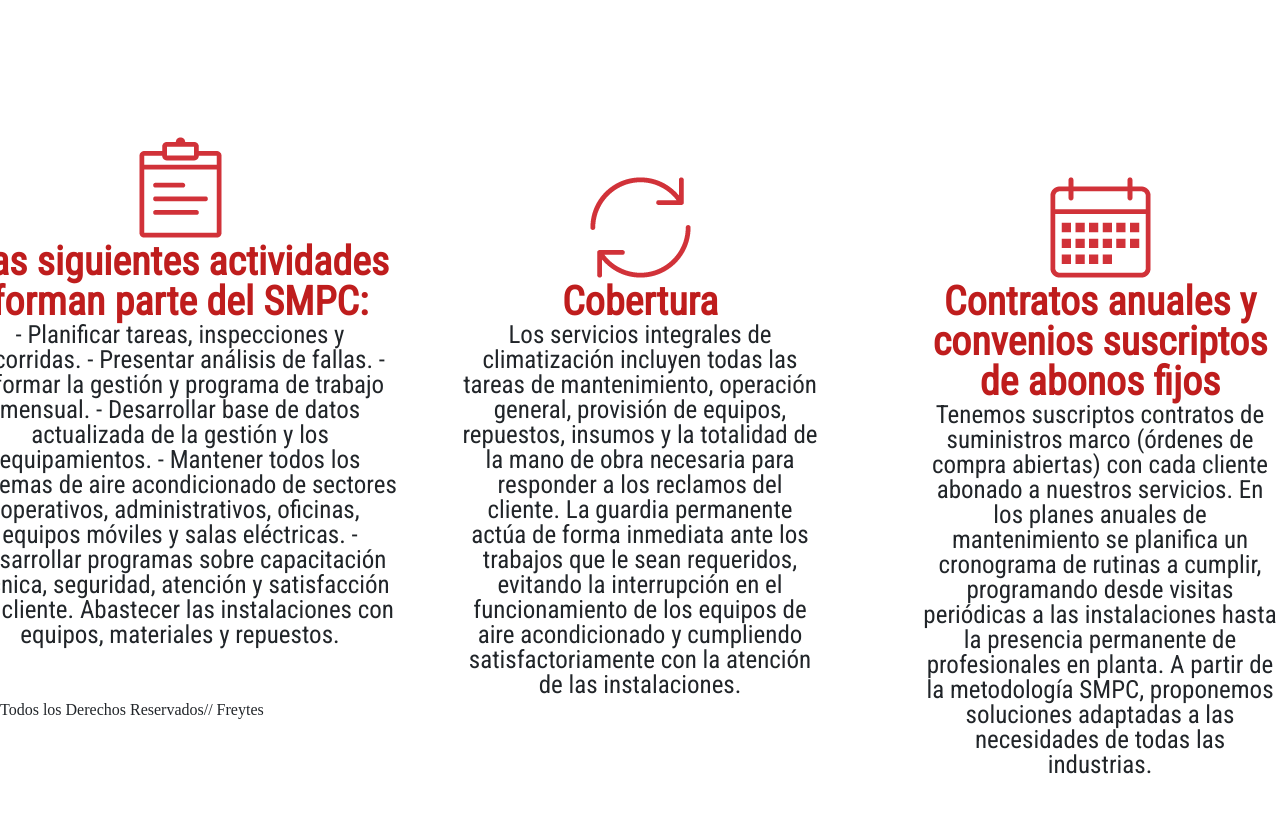
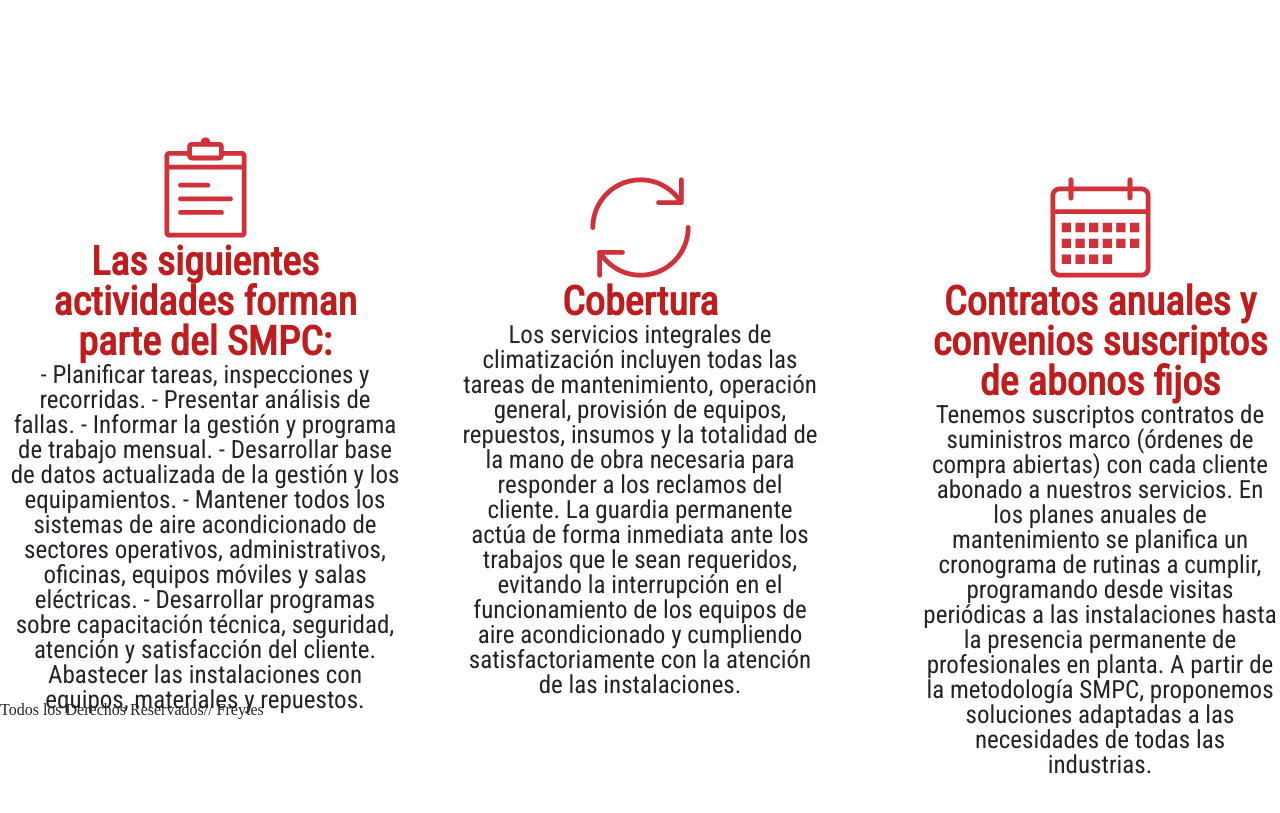
Before and after one commit to JuanFreytes/Tecnoclima-Freytes, a website: page pages/Servicios.html in a window 1280 px wide. Shown: the part 920-1733 px from the top of the page. Before the commit the page ends 1699 px from the top, so only its background shows below. Drawn offline with nearby package versions, Linux system fonts and the light colour scheme.

Commit message:
Entrega Final 1

```diff
--- a/scss/_main.scss
+++ b/scss/_main.scss
@@ -174,7 +174,7 @@
 
 .Actividades {
         margin: -40px;
-        margin-bottom: 10px;
+        margin-left: 10px;
 
 }
 
```
Also changed, not shown: css/estilos.css.
